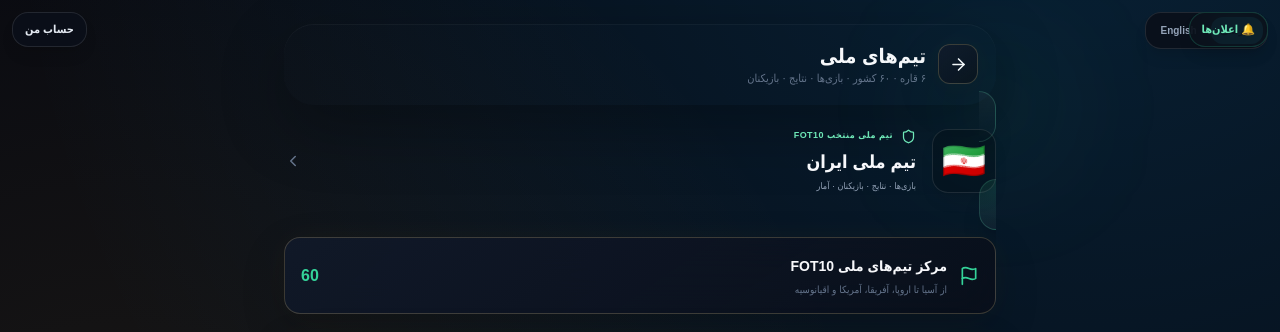
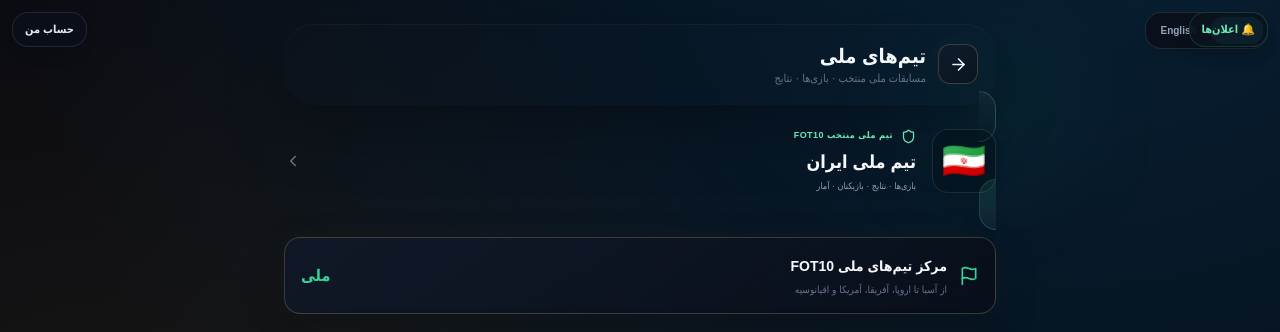
Before and after one commit to essi4/Fot10, a Next.js app: page /national-teams in a window 1280 px wide. Shown: the top 332 px of the page. Built offline with nearby package versions, Linux system fonts and the light colour scheme; no server answers.

Commit message:
fix: remove six-continent sixty-country presentation from core match app

```diff
--- a/app/national-teams/page.js
+++ b/app/national-teams/page.js
@@ -10,9 +10,9 @@
   const filtered = useMemo(() => { const value = query.trim().toLowerCase(); if (!value) return NATIONAL_TEAMS; return NATIONAL_TEAMS.filter((team) => `${team.name} ${team.fa}`.toLowerCase().includes(value)); }, [query]);
   const iran = NATIONAL_TEAMS.find((team) => team.slug === "iran");
   return <main className="fot-shell"><div className="fot-container space-y-5">
-    <header className="flex items-center gap-3"><Link href="/" className="glass h-10 w-10 rounded-xl grid place-items-center" aria-label="بازگشت"><ArrowRight size={19}/></Link><div><h1 className="text-xl font-black">تیم‌های ملی</h1><p className="text-[11px] text-slate-500">۶ قاره · ۶۰ کشور · بازی‌ها · نتایج · بازیکنان</p></div></header>
+    <header className="flex items-center gap-3"><Link href="/" className="glass h-10 w-10 rounded-xl grid place-items-center" aria-label="بازگشت"><ArrowRight size={19}/></Link><div><h1 className="text-xl font-black">تیم‌های ملی</h1><p className="text-[11px] text-slate-500">مسابقات ملی منتخب · بازی‌ها · نتایج</p></div></header>
     {iran && <Link href="/national-teams/iran" className="group relative overflow-hidden rounded-3xl border border-emerald-300/20 bg-gradient-to-br from-emerald-400/15 via-white/[.045] to-transparent p-4 shadow-xl active:scale-[.99] transition-transform"><div className="absolute -left-10 -top-10 h-28 w-28 rounded-full bg-emerald-400/10 blur-3xl" /><div className="relative flex items-center gap-4"><div className="grid h-16 w-16 shrink-0 place-items-center rounded-2xl border border-white/10 bg-black/20 text-4xl shadow-lg">{iran.flag}</div><div className="min-w-0 flex-1"><div className="flex items-center gap-2"><Shield size={15} className="text-emerald-300"/><span className="text-[9px] font-black uppercase tracking-wider text-emerald-300">تیم ملی منتخب FOT10</span></div><h2 className="mt-1 text-lg font-black">تیم ملی ایران</h2><p className="mt-1 text-[9px] text-slate-400">بازی‌ها · نتایج · بازیکنان · آمار</p></div><ChevronLeft size={18} className="shrink-0 text-slate-500 transition-transform group-hover:-translate-x-1"/></div></Link>}
-    <div className="glass rounded-2xl p-4 flex items-center gap-3"><Flag className="text-emerald-400" size={20}/><div className="flex-1"><b className="text-sm">مرکز تیم‌های ملی FOT10</b><p className="text-[10px] text-slate-500 mt-1">از آسیا تا اروپا، آفریقا، آمریکا و اقیانوسیه</p></div><b className="text-emerald-400">60</b></div>
+    <div className="glass rounded-2xl p-4 flex items-center gap-3"><Flag className="text-emerald-400" size={20}/><div className="flex-1"><b className="text-sm">مرکز تیم‌های ملی FOT10</b><p className="text-[10px] text-slate-500 mt-1">از آسیا تا اروپا، آفریقا، آمریکا و اقیانوسیه</p></div><b className="text-emerald-400">ملی</b></div>
     <div className="relative"><Search className="absolute right-4 top-3.5 text-slate-500" size={18}/><input value={query} onChange={(event) => setQuery(event.target.value)} className="glass w-full rounded-2xl py-3 pr-11 pl-4 outline-none" placeholder="جستجوی کشور..."/></div>
     <section className="space-y-5">{CONTINENTS.map((continent) => { const items = filtered.filter((team) => team.continent === continent.slug); if (!items.length) return null; return <div key={continent.slug} className="space-y-2"><div className="flex items-center justify-between px-1"><h2 className="font-black text-sm">{continent.icon} {continent.name}</h2><span className="text-[10px] text-slate-500">{items.length} تیم</span></div><div className="grid grid-cols-2 gap-2">{items.map((team) => <Link key={team.slug} href={`/national-teams/${team.slug}`} className="glass rounded-2xl p-3 flex items-center gap-2 active:scale-[.98] transition-transform"><span className="text-2xl">{team.flag}</span><span className="flex-1 min-w-0"><b className="block text-xs truncate">{team.fa}</b><small className="text-[9px] text-slate-500">{team.name} · بازی‌ها</small></span><ChevronLeft size={14} className="text-slate-600"/></Link>)}</div></div>})}</section>
   </div></main>;
```
